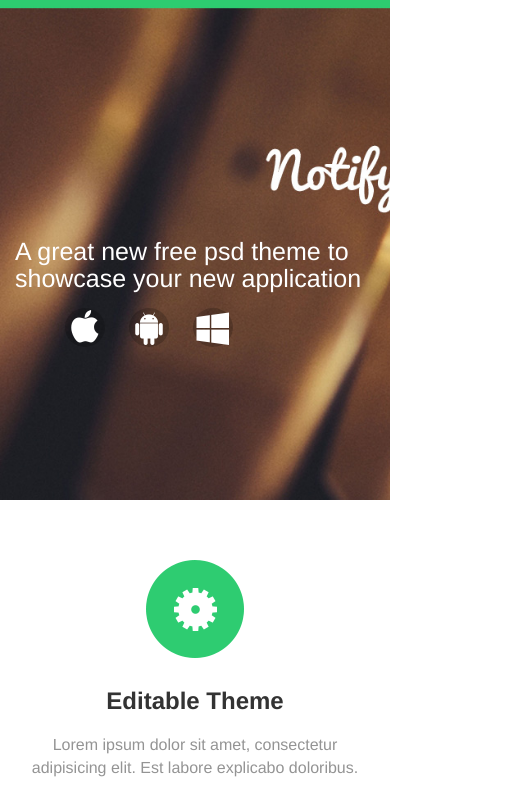
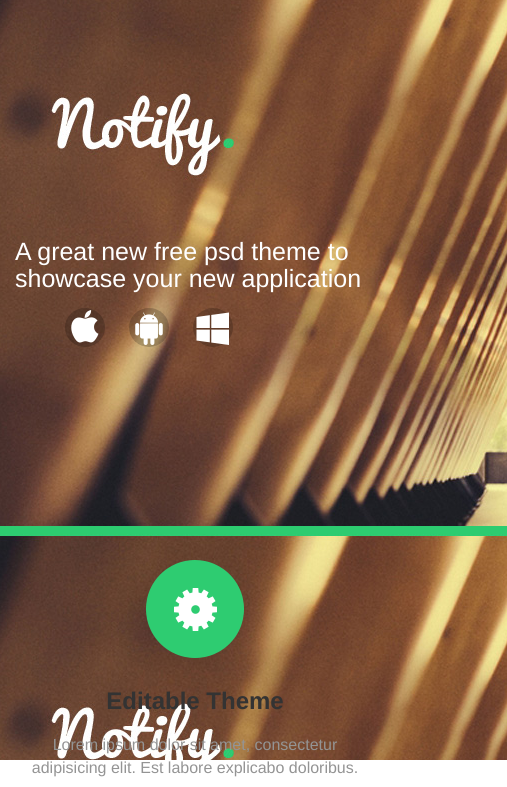
Before and after one commit to juandxce/appLaunchTemplate, a plain HTML site: page index.html in a window 390 px wide. Shown: the top 787 px of the page, 507 px wide, since content can reach past the window. Drawn offline with Linux system fonts and the light colour scheme.

Commit message:
Fixed responsiveness of the background

```diff
--- a/css/main.css
+++ b/css/main.css
@@ -128,8 +128,29 @@ li a i{
 		margin: 5px 0;
 	}
 }
+@media (max-width: 600px){
+	#header{
+		background: none;
+	}
+	#header:after{
+		content: " ";
+		position: absolute;
+		height: 100%;
+		width: 150%;
+		top: -60%;
+		left: -50%;
+		transform: translateX(10%) translateY(50%);
+		background-image: url(../images/header.jpg);
+		z-index: -1;
+		/* background: red; */
+	}
+}
 @media (max-width: 400px){
 	.social-media li{
 		display: block;
 	}
+	#header:after{
+		width: 200%;
+		transform: translateX(-10%) translateY(50%);
+	}
 }
```
